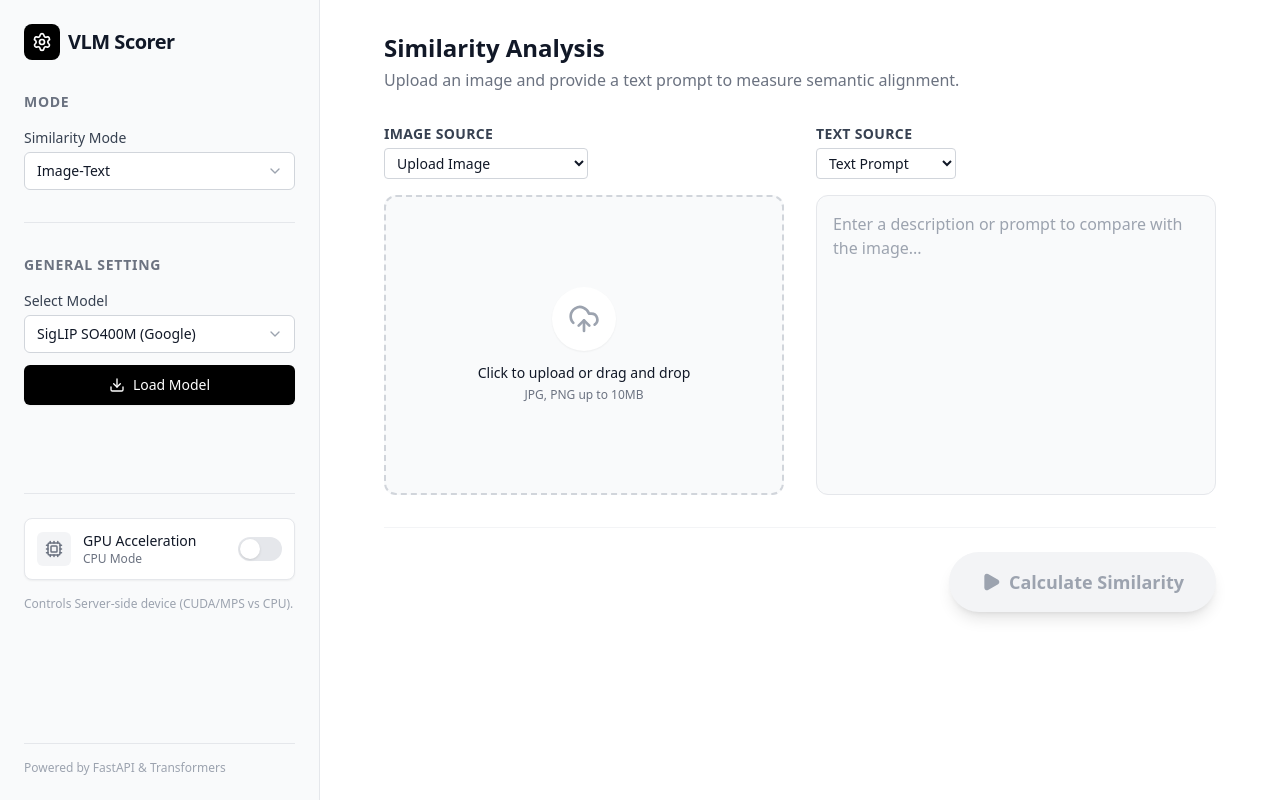
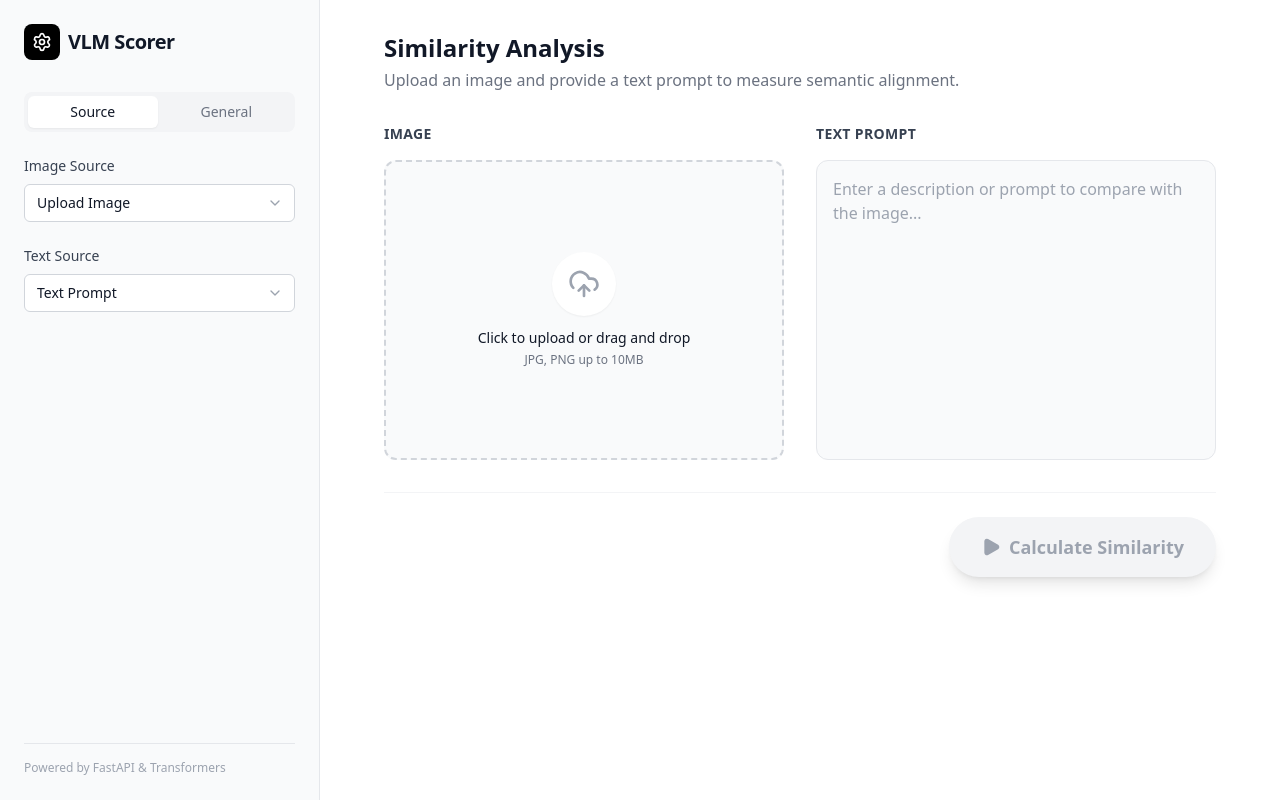
Before and after one commit to ottozhao-void/VLMSimliarityScore, a FastAPI app: page / in a window 1280 px wide. Run offline with FastAPI, Linux system fonts and the light colour scheme; some libraries are stand-ins or nearby versions.

Commit message:
feat: add initial frontend UI for VLM Similarity Scorer with settings, input, and result display.

```diff
--- a/templates/index.html
+++ b/templates/index.html
@@ -41,21 +41,46 @@
                 <h1 class="text-xl font-bold tracking-tight">VLM Scorer</h1>
             </div>
 
-            <div class="space-y-8 flex-1">
+            <!-- Tabs -->
+            <div class="flex items-center gap-1 p-1 bg-gray-100 rounded-lg mb-6">
+                <button id="tab-source"
+                    class="flex-1 px-3 py-1.5 text-sm font-medium rounded-md transition-all bg-white text-gray-900 shadow-sm">
+                    Source
+                </button>
+                <button id="tab-general"
+                    class="flex-1 px-3 py-1.5 text-sm font-medium rounded-md transition-all text-gray-500 hover:text-gray-900">
+                    General
+                </button>
+            </div>
 
-                <!-- Mode -->
-                <div class="space-y-4">
-                    <h2 class="text-sm font-semibold text-gray-500 uppercase tracking-wider">Mode</h2>
-                    <!-- Similarity Mode -->
-                    <div>
-                        <label for="sim-mode" class="text-sm font-medium text-gray-700 block mb-1">Similarity
-                            Mode</label>
+            <div class="space-y-8 flex-1 overflow-y-auto">
+
+                <!-- Source Settings (Tab Content) -->
+                <div id="content-source" class="space-y-6 animate-in fade-in slide-in-from-left-4 duration-300">
+                    <!-- Image Source -->
+                    <div class="space-y-2">
+                        <label for="image-source" class="text-sm font-medium text-gray-700 block">Image Source</label>
                         <div class="relative">
-                            <select id="sim-mode"
+                            <select id="image-source"
                                 class="w-full appearance-none px-3 py-2 bg-white border border-gray-300 rounded-md text-sm text-gray-900 focus:outline-none focus:ring-2 focus:ring-black focus:border-transparent transition-all pr-8">
-                                <option value="image-text" selected>Image-Text</option>
-                                <option value="video-query">Video-Query</option>
-                                <option value="random-random">Random-Random</option>
+                                <option value="Image">Upload Image</option>
+                                <option value="Video">Video (Not Implemented)</option>
+                                <option value="Random">Random Vector</option>
+                            </select>
+                            <i data-lucide="chevron-down"
+                                class="absolute right-3 top-1/2 -translate-y-1/2 text-gray-400 pointer-events-none"
+                                width="16" height="16"></i>
+                        </div>
+                    </div>
+
+                    <!-- Text Source -->
+                    <div class="space-y-2">
+                        <label for="text-source" class="text-sm font-medium text-gray-700 block">Text Source</label>
+                        <div class="relative">
+                            <select id="text-source"
+                                class="w-full appearance-none px-3 py-2 bg-white border border-gray-300 rounded-md text-sm text-gray-900 focus:outline-none focus:ring-2 focus:ring-black focus:border-transparent transition-all pr-8">
+                                <option value="Text">Text Prompt</option>
+                                <option value="Random">Random Vector</option>
                             </select>
                             <i data-lucide="chevron-down"
                                 class="absolute right-3 top-1/2 -translate-y-1/2 text-gray-400 pointer-events-none"
@@ -64,11 +89,9 @@
                     </div>
                 </div>
 
-                <div class="h-px bg-gray-200"></div>
-
-                <!-- General Setting -->
-                <div class="space-y-4">
-                    <h2 class="text-sm font-semibold text-gray-500 uppercase tracking-wider">General Setting</h2>
+                <!-- General Settings (Tab Content) -->
+                <div id="content-general"
+                    class="space-y-6 hidden animate-in fade-in slide-in-from-right-4 duration-300">
 
                     <div class="space-y-3">
                         <!-- Model Selection -->
@@ -159,14 +182,7 @@
                     <div class="space-y-4">
                         <div class="flex justify-between items-start mb-2">
                             <div class="space-y-1">
-                                <label class="text-sm font-semibold text-gray-700 uppercase tracking-wide block">Image
-                                    Source</label>
-                                <select id="image-source"
-                                    class="text-sm border border-gray-300 rounded px-2 py-1 bg-white focus:outline-none focus:ring-1 focus:ring-black">
-                                    <option value="Image">Upload Image</option>
-                                    <option value="Video">Video (Not Implemented)</option>
-                                    <option value="Random">Random Vector</option>
-                                </select>
+                                <h3 class="text-sm font-semibold text-gray-700 uppercase tracking-wide block">Image</h3>
                             </div>
                             <button id="clear-image-btn"
                                 class="hidden text-xs text-red-500 hover:text-red-600 font-medium flex items-center gap-1 mt-6">
@@ -209,13 +225,8 @@
                     <!-- Text Input -->
                     <div class="space-y-4 flex flex-col">
                         <div class="space-y-1">
-                            <label class="text-sm font-semibold text-gray-700 uppercase tracking-wide block">Text
-                                Source</label>
-                            <select id="text-source"
-                                class="text-sm border border-gray-300 rounded px-2 py-1 bg-white focus:outline-none focus:ring-1 focus:ring-black">
-                                <option value="Text">Text Prompt</option>
-                                <option value="Random">Random Vector</option>
-                            </select>
+                            <h3 class="text-sm font-semibold text-gray-700 uppercase tracking-wide block">Text Prompt
+                            </h3>
                         </div>
 
                         <div id="text-input-container" class="flex-1 flex flex-col">
@@ -324,6 +335,41 @@
 
         const calculateBtn = document.getElementById('calculate-btn');
 
+        // Tab Handling
+        const tabSource = document.getElementById('tab-source');
+        const tabGeneral = document.getElementById('tab-general');
+        const contentSource = document.getElementById('content-source');
+        const contentGeneral = document.getElementById('content-general');
+
+        function switchTab(tab) {
+            if (tab === 'source') {
+                tabSource.classList.replace('text-gray-500', 'bg-white');
+                tabSource.classList.add('text-gray-900', 'shadow-sm');
+                tabSource.classList.remove('hover:text-gray-900');
+
+                tabGeneral.classList.replace('bg-white', 'text-gray-500');
+                tabGeneral.classList.remove('text-gray-900', 'shadow-sm');
+                tabGeneral.classList.add('hover:text-gray-900');
+
+                contentSource.classList.remove('hidden');
+                contentGeneral.classList.add('hidden');
+            } else {
+                tabGeneral.classList.replace('text-gray-500', 'bg-white');
+                tabGeneral.classList.add('text-gray-900', 'shadow-sm');
+                tabGeneral.classList.remove('hover:text-gray-900');
+
+                tabSource.classList.replace('bg-white', 'text-gray-500');
+                tabSource.classList.remove('text-gray-900', 'shadow-sm');
+                tabSource.classList.add('hover:text-gray-900');
+
+                contentGeneral.classList.remove('hidden');
+                contentSource.classList.add('hidden');
+            }
+        }
+
+        tabSource.addEventListener('click', () => switchTab('source'));
+        tabGeneral.addEventListener('click', () => switchTab('general'));
+
         const imageSourceSelect = document.getElementById('image-source');
         const textSourceSelect = document.getElementById('text-source');
 
@@ -406,6 +452,7 @@
             }
             updateCalculateButton();
         });
+
         modelPreset.addEventListener('change', (e) => {
             if (e.target.value === 'custom') {
                 customModelInput.classList.remove('hidden');
@@ -570,7 +617,6 @@
                 lucide.createIcons();
             }
         });
-
     </script>
 </body>
 
```
